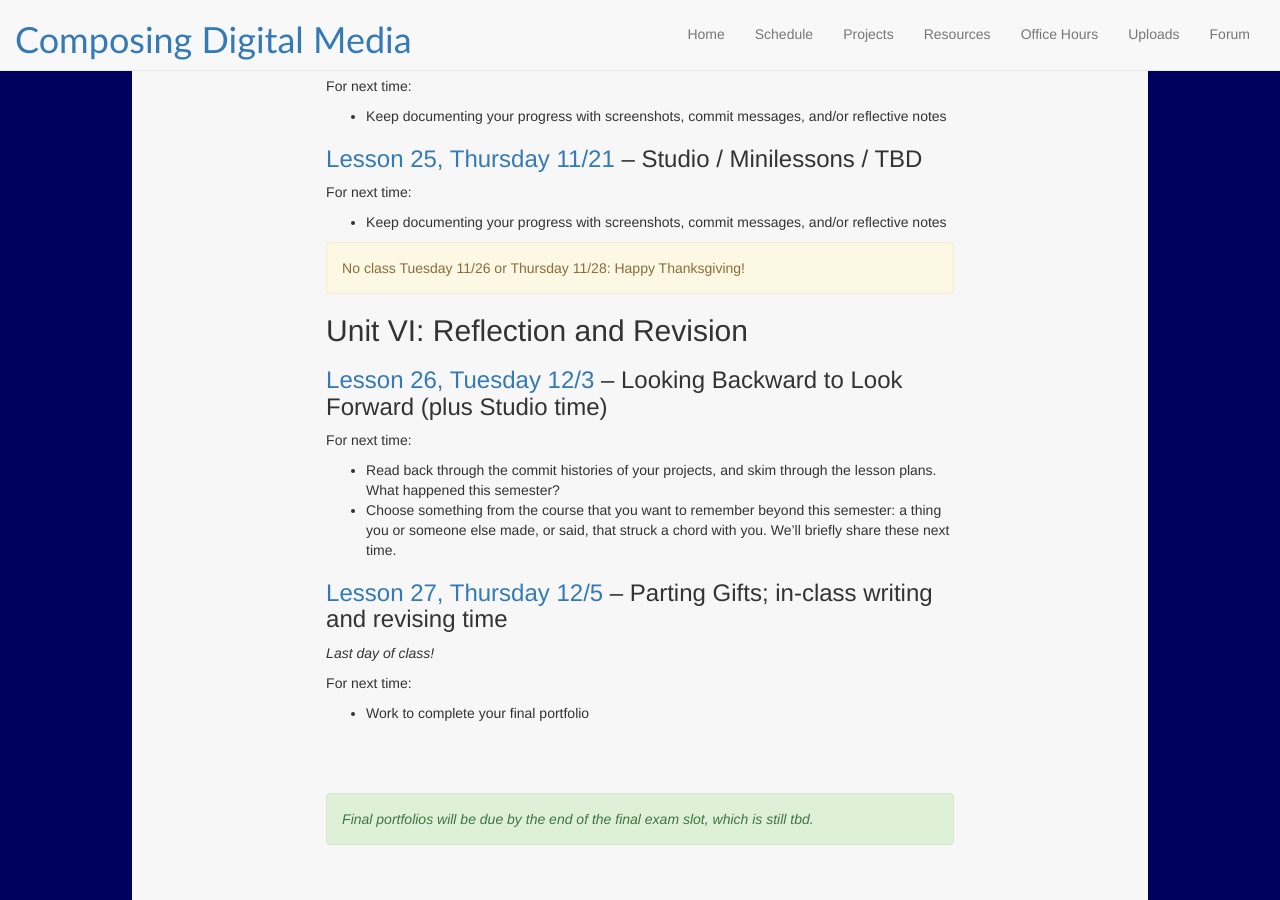
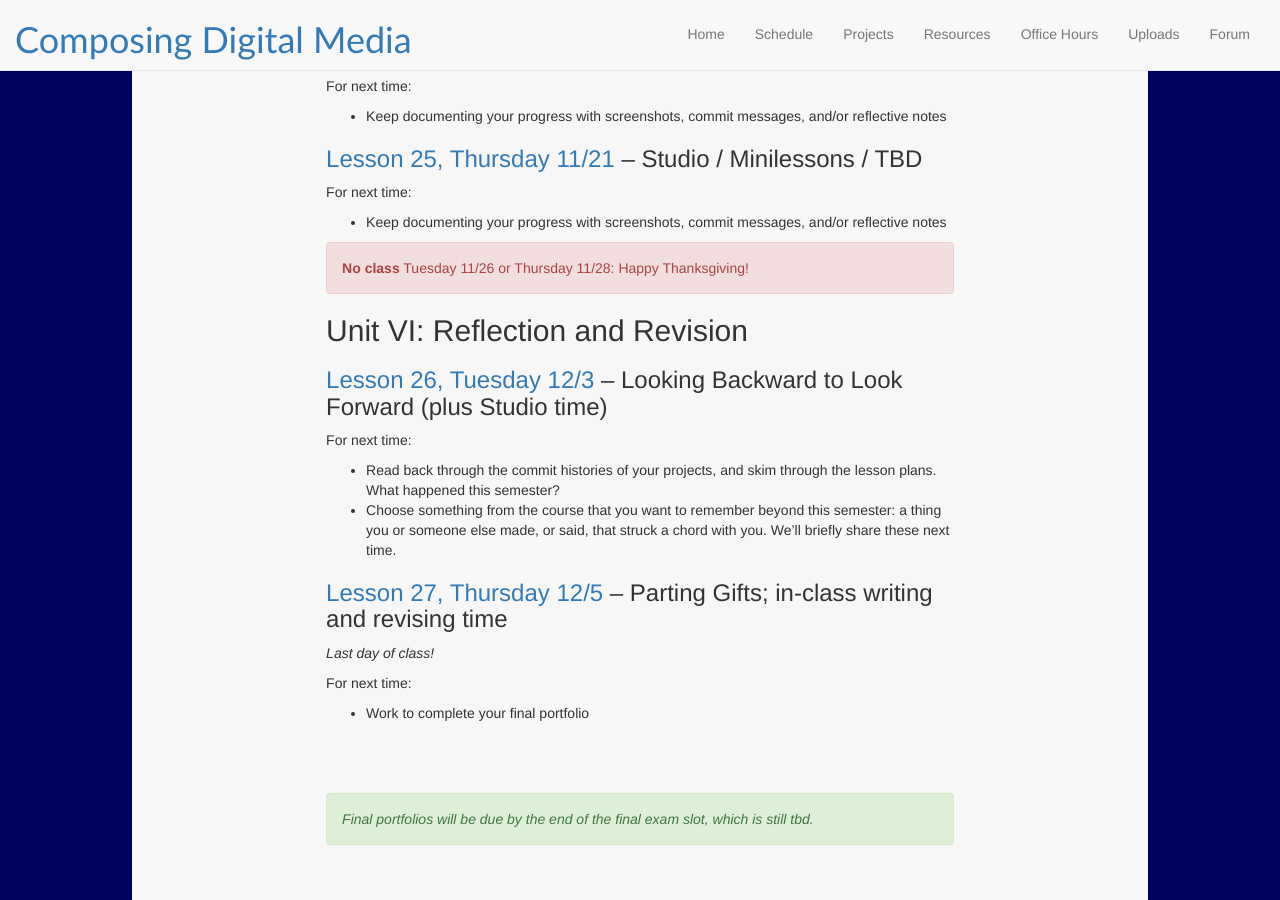
Before and after one commit to benmiller314/cdm2019fall, a Jekyll site: the page built from schedule.md, in a window 1280 px wide and 900 px high, scrolled down 4927 px. Built offline with Jekyll 4.4.1, drawn with Linux system fonts in a browser that asks for light colours; some of the changed text lies outside the part shown.

Commit message:
more prominent styling for days with no class

```diff
--- a/schedule.md
+++ b/schedule.md
@@ -136,8 +136,8 @@ For next time:
 <h3><a href="/{{site.course.base_path}}plans/lesson-11">Lesson 11, Thursday 10/3</a> - Generating Visual Ideas</h3>
 * **Write** a visual rhetoric proposal, including a prospective asset list; post to <a href="{{site.github.repository_url}}/issues">the issue queue</a>
 
-<div class="alert alert-warning">
-**No class** Tuesday, 10/1: Rosh Hashanah
+<div class="alert alert-danger">
+<strong>No class</strong> Tuesday, 10/1: Rosh Hashanah
 </div>
 
 <h3><a href="/{{site.course.base_path}}plans/lesson-12">Lesson 12, Tuesday 10/8</a> – Visual Unit Studio</h3>
@@ -268,8 +268,8 @@ For next time:
 
 * Keep documenting your progress with screenshots, commit messages, and/or reflective notes
 
-<div class="alert alert-warning">
-No class Tuesday 11/26 or Thursday 11/28: Happy Thanksgiving!
+<div class="alert alert-danger">
+<strong>No class</strong> Tuesday 11/26 or Thursday 11/28: Happy Thanksgiving!
 </div>
 
 
```
